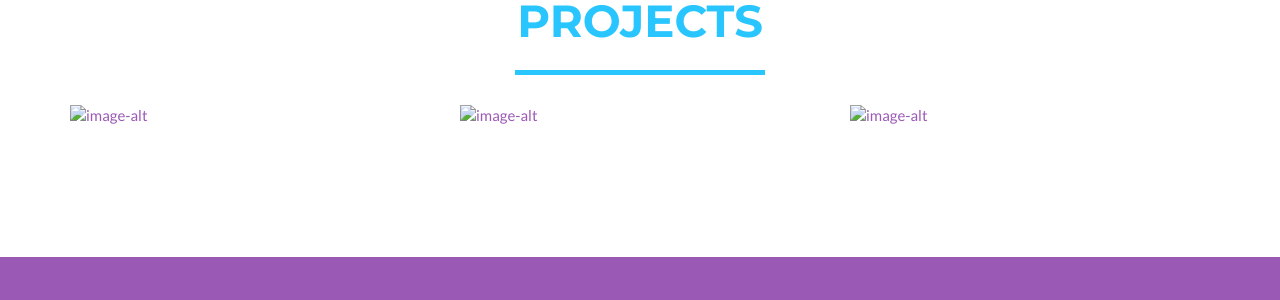
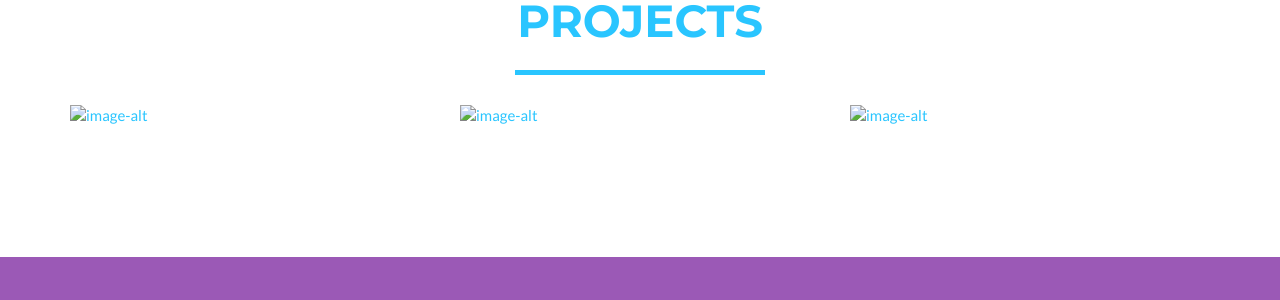
Before and after one commit to andrewcar/andrewcar.github.io, a Jekyll site: the page built from _posts/2017-01-01-voro.markdown, in a window 1280 px wide. Shown: the part 686-986 px from the top of the page. Built offline with Jekyll 4.4.1, drawn with Linux system fonts in a browser that asks for light colours.

Commit message:
Update main.css

```diff
--- a/_includes/css/main.css
+++ b/_includes/css/main.css
@@ -22,7 +22,7 @@
 a:active,
 a.active {
     outline: 0;
-    color: #{{ site.color.primary }};
+    color: #{{ site.color.secondary }};
 }
 
 h1,
```
